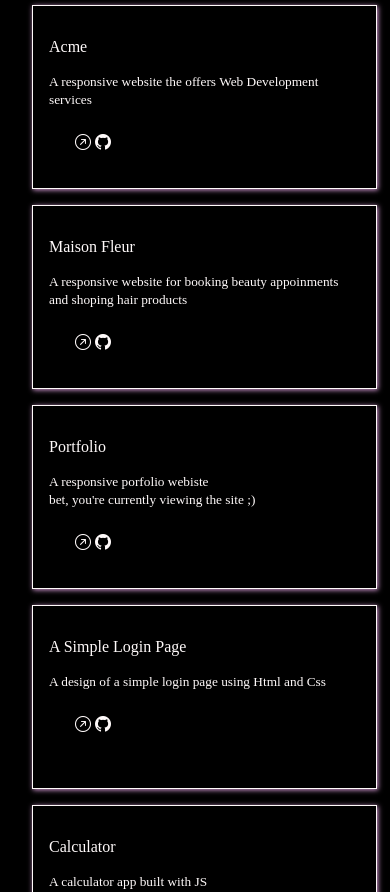
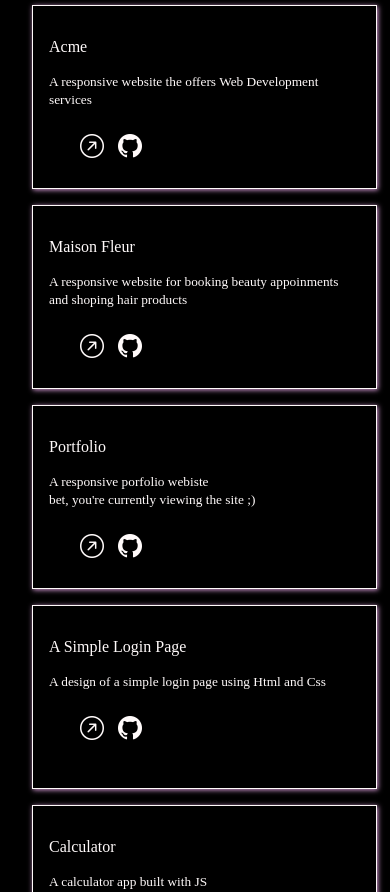
Before and after one commit to DevSavvyy2/devsavvyy, a plain HTML site: page index.html in a window 390 px wide. Shown: the part 1800-2692 px from the top of the page. Drawn offline with nearby package versions, Linux system fonts and the light colour scheme.

Commit message:
style.css

```diff
--- a/style.css
+++ b/style.css
@@ -243,6 +243,10 @@ body {
 .items section:hover {
       backdrop-filter: blur(100px);
 }
+.items a {
+ font-size: 20px;
+ margin: 5px;
+}
 #contactme {
     text-align: center;
 }
@@ -371,8 +375,11 @@ footer {
 }
 @media (max-width: 450px) {
     body {
-
+        overflow-y: hidden;
         }
+    .items a{
+     font-size: 24px;
+    }
     .navlinks a{
         display: none;
     }
```
